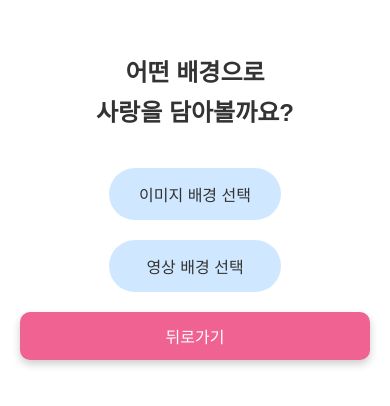
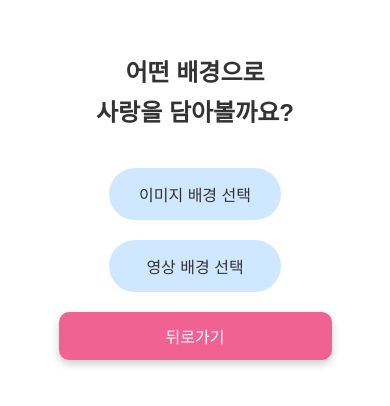
Before and after one commit to xeon-243859/ppongtok-app, a React (Vite) app: page /style/select in a window 390 px wide. Shown: the part 256-662 px from the top of the page. Built offline with nearby package versions, Linux system fonts and the light colour scheme.

Commit message:
🎯 반응형 버튼 크기 밸런스 조정 (모바일/PC)

```diff
--- a/src/pages/StyleSelectPage.css
+++ b/src/pages/StyleSelectPage.css
@@ -70,7 +70,7 @@
   box-shadow: 0 4px 8px rgba(0, 0, 0, 0.2);
   transition: background-color 0.3s;
   width: 100%;
-  max-width: 220px; /* ✅ PC에서 너무 커지지 않게 */
+  max-width: 180px; /* ✅ PC에서 너무 커지지 않게 */
 }
 
 .back-button:hover {
@@ -80,9 +80,9 @@
 /* ✅ 모바일 대응: 살짝 줄여주기 */
 @media (max-width: 480px) {
   .back-button {
-    font-size: 0.95rem;
-    padding: 10px 18px;
-    max-width: 90vw;
+    font-size: 0.8rem;
+    padding: 10px 16px;
+    max-width: 70vw;
   }
 }
 
```
